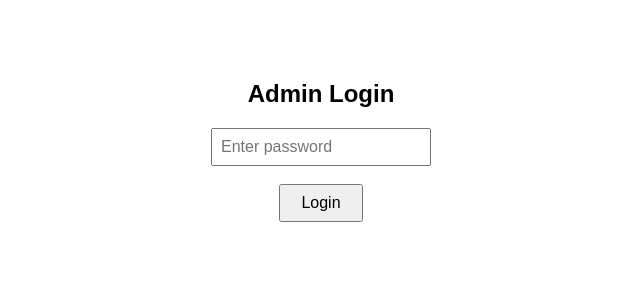
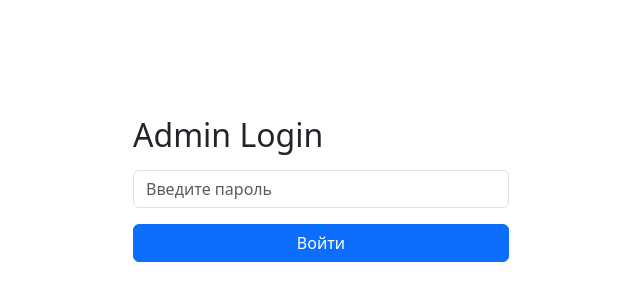
Before and after one commit to ksproger/maps, a Flask app: page /login in a window 1280 px wide. Shown: the top 301 px of the page, without its empty margins (319-959 px from the left). Run offline with Flask 3, Linux system fonts and the light colour scheme.

Commit message:
Refactor login.html for better layout and design
Updated the login page to improve styling and user experience.

```diff
--- a/templates/login.html
+++ b/templates/login.html
@@ -2,21 +2,22 @@
 <html>
 <head>
     <meta charset="UTF-8">
-    <title>Admin Login</title>
+    <title>Login</title>
+    <link href="https://cdn.jsdelivr.net/npm/bootstrap@5.3.3/dist/css/bootstrap.min.css" rel="stylesheet">
+    <link rel="stylesheet" href="/static/style.css">
 </head>
-<body style="font-family: Arial; text-align:center; margin-top:80px;">
-<h2>Admin Login</h2>
+<body class="p-3">
 
-<form method="POST" style="display:inline-block;">
-    <input type="password" name="password" placeholder="Enter password"
-           style="padding:8px; width:200px; font-size:16px;">
-    <br><br>
-    <button type="submit" style="padding:8px 20px; font-size:16px;">Login</button>
-</form>
-
-{% if error %}
-<p style="color:red;">{{ error }}</p>
-{% endif %}
+<div class="container" style="max-width:400px; margin-top:100px;">
+    <h2>Admin Login</h2>
+    <form method="POST">
+        <input type="password" class="form-control my-3" name="password" placeholder="Введите пароль">
+        <button class="btn btn-primary w-100" type="submit">Войти</button>
+    </form>
+    {% if error %}
+    <p class="text-danger mt-2">{{ error }}</p>
+    {% endif %}
+</div>
 
 </body>
 </html>
```
